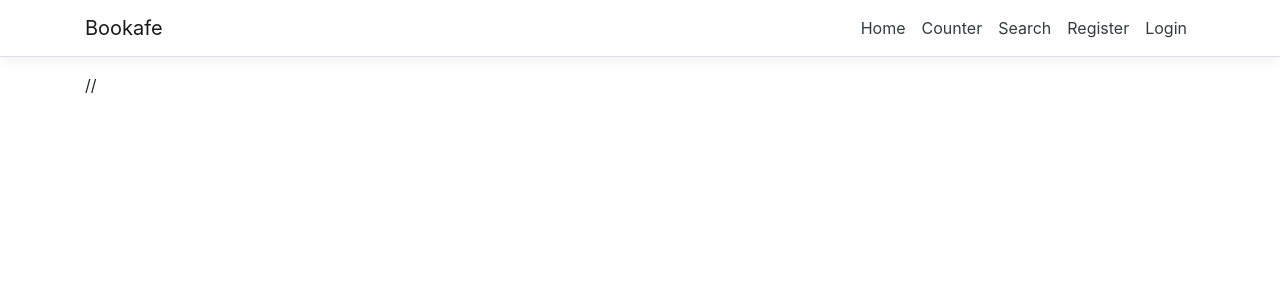
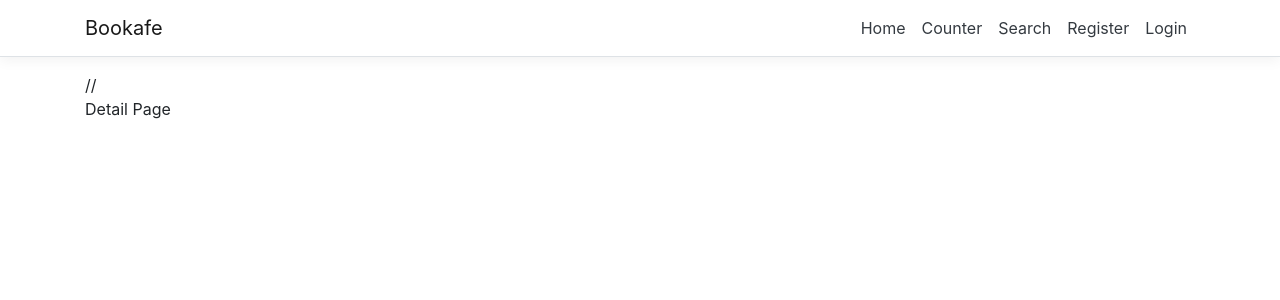
Before and after one commit to sara-bn/Passion-project-bookafe, a React (Create React App) app in the folder Bookafe/Bookafe/ClientApp/: page /details/1 in a window 1280 px wide. Shown: the top 300 px of the page. Built offline with nearby package versions, Linux system fonts and the light colour scheme; no server answers.

Commit message:
detail page created

```diff
--- a/Bookafe/Bookafe/ClientApp/src/App.js
+++ b/Bookafe/Bookafe/ClientApp/src/App.js
@@ -3,6 +3,7 @@ import { Route } from 'react-router';
 import { Layout } from './components/Layout';
 import { Home } from './components/Home';
 import { Search } from './components/Search';
+import { Details } from './components/Details';
 import { Counter } from './components/Counter';
 import AuthorizeRoute from './components/api-authorization/AuthorizeRoute';
 import ApiAuthorizationRoutes from './components/api-authorization/ApiAuthorizationRoutes';
@@ -19,7 +20,8 @@ export default class App extends Component {
         <Route exact path='/' component={Home} />
         <Route path='/counter' component={Counter} />
         //<AuthorizeRoute path='/search' component={Search} />
-        <Route path='/search' component={Search} />
+            <Route path='/search' component={Search} />
+            <Route path="/details/:id" component={Details} />
         <Route path={ApplicationPaths.ApiAuthorizationPrefix} component={ApiAuthorizationRoutes} />
       </Layout>
     );
--- /dev/null
+++ b/Bookafe/Bookafe/ClientApp/src/components/Details.js
@@ -0,0 +1,16 @@
+import React, { Component } from 'react';
+
+export class Details extends Component {
+    constructor() {
+        super();
+    }
+
+
+    render() {
+        return (
+            <div>
+                Detail Page
+            </div>
+        );
+    }
+}
--- a/Bookafe/Bookafe/ClientApp/src/components/Search.js
+++ b/Bookafe/Bookafe/ClientApp/src/components/Search.js
@@ -1,4 +1,5 @@
 import React, { Component } from 'react';
+import { Link } from "react-router-dom";
 
 export class Search extends Component {
     constructor() {
@@ -8,10 +9,6 @@ export class Search extends Component {
         };
         this.getAll = this.getAll.bind(this);
     }
-
-    //componentDidMount() {
-    //    this.getAll();
-    //}
 
     getAll() {
         let title = this.titleToSearch.value;
@@ -67,17 +64,17 @@ export class Search extends Component {
                     ref={getAuthorInput => (this.auhtorToSearch = getAuthorInput)}
                 />
                 <br />
-                <button onClick={this.getAll}>Search by Author</button>
+                <button onClick={this.getAll}>Search</button>
                 <br />
                  <table class="table table-sm table-dark">
                     <tr><th>Title</th><th>Author</th><th>Rating</th><th>Image</th></tr>
                     {
                         this.state.searchResult.map((data) =>
                             <tr>
-                            <td>  {data.volumeInfo.title} </td>
+                                <td>  <Link key={data.volumeInfo.id} to={"/details/" + data.volumeInfo.id}> {data.volumeInfo.title}</Link> </td>
                                 <td>  {data.volumeInfo.authors[0]} </td>
                                 <td>  {data.volumeInfo.averageRating} </td>
-                            <td>  <img src={data.volumeInfo.imageLinks.thumbnail} alt="coverimage" height="100" width="140"/> </td>
+                                <td>  <img src={data.volumeInfo.imageLinks.thumbnail} alt="coverimage" height="80" width="100" /> </td>
                             </tr>
                             )}
                  </table>
```
Also changed, not shown: 1 other file (tests, documents, lock files or other folders). Lines whose indentation alone changed are shown as unchanged.
